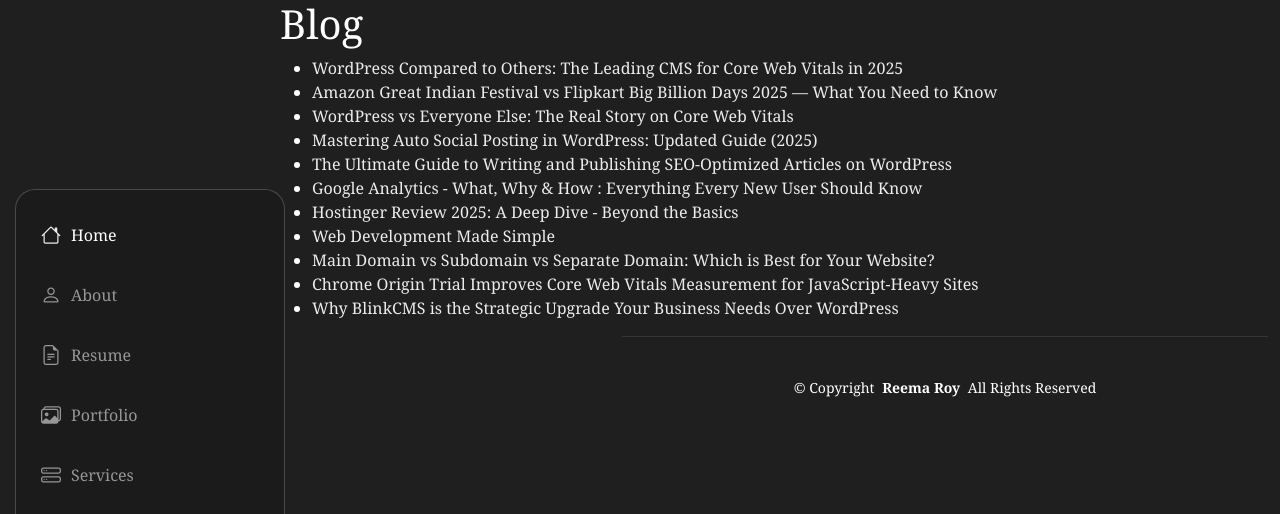
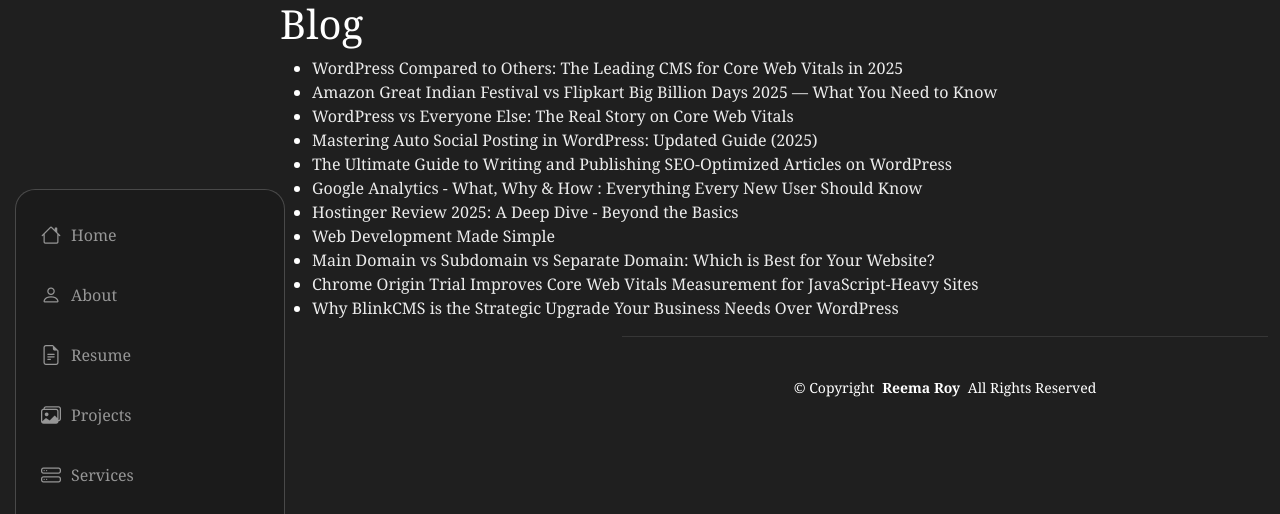
Before and after one commit to iamreemaroy/Reema-Roy, a Jekyll site: the page built from blog/index.html, in a window 1280 px wide. Shown: the top 514 px of the page. Built offline with Jekyll 4.4.1, drawn with Linux system fonts in a browser that asks for light colours.

Commit message:
Update header.html

```diff
--- a/_includes/header.html
+++ b/_includes/header.html
@@ -4,16 +4,16 @@
     <div class="header-container d-flex flex-column align-items-start">
       <nav id="navmenu" class="navmenu">
         <ul>
-          <li><a href="#hero" class="active"><i class="bi bi-house navicon"></i>Home</a></li>
+          <li><a href="/"><i class="bi bi-house navicon"></i>Home</a></li>
           <li><a href="/about"><i class="bi bi-person navicon"></i> About</a></li>
           <li><a href="/resume"><i class="bi bi-file-earmark-text navicon"></i> Resume</a></li>
-          <li><a href="/portfolio"><i class="bi bi-images navicon"></i> Portfolio</a></li>
+          <li><a href="/projects"><i class="bi bi-images navicon"></i> Projects</a></li>
           <li><a href="/services"><i class="bi bi-hdd-stack navicon"></i> Services</a></li>
           <li class="dropdown"><a href="#"><i class="bi bi-menu-button navicon"></i> <span>Resources</span> <i class="bi bi-chevron-down toggle-dropdown"></i></a>
             <ul>
-              <li><a href="/youtube">YouTube</a></li>
-              <li><a href="/blogs">Blogs</a></li>
-              <li><a href="/wishlist">Wishlist</a></li>
+              <li><a href="/blog">Blogs</a></li>
+              <li><a href="/youtube/iamreemaroy">Video</a></li>
+              <li><a href="/deals">Deals</a></li>
             </ul>
           </li>
           <li><a href="/contact"><i class="bi bi-envelope navicon"></i> Contact</a></li>
```
